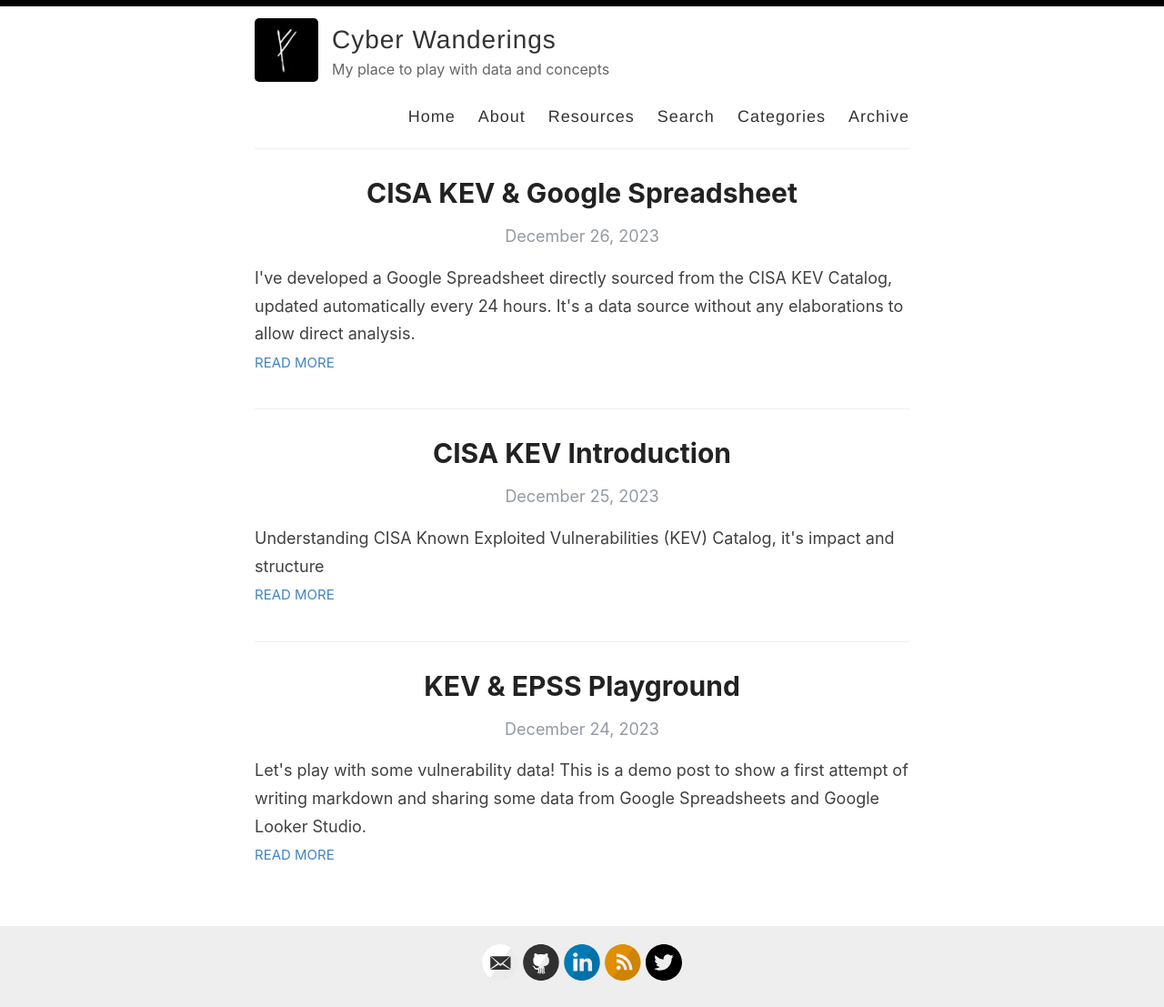
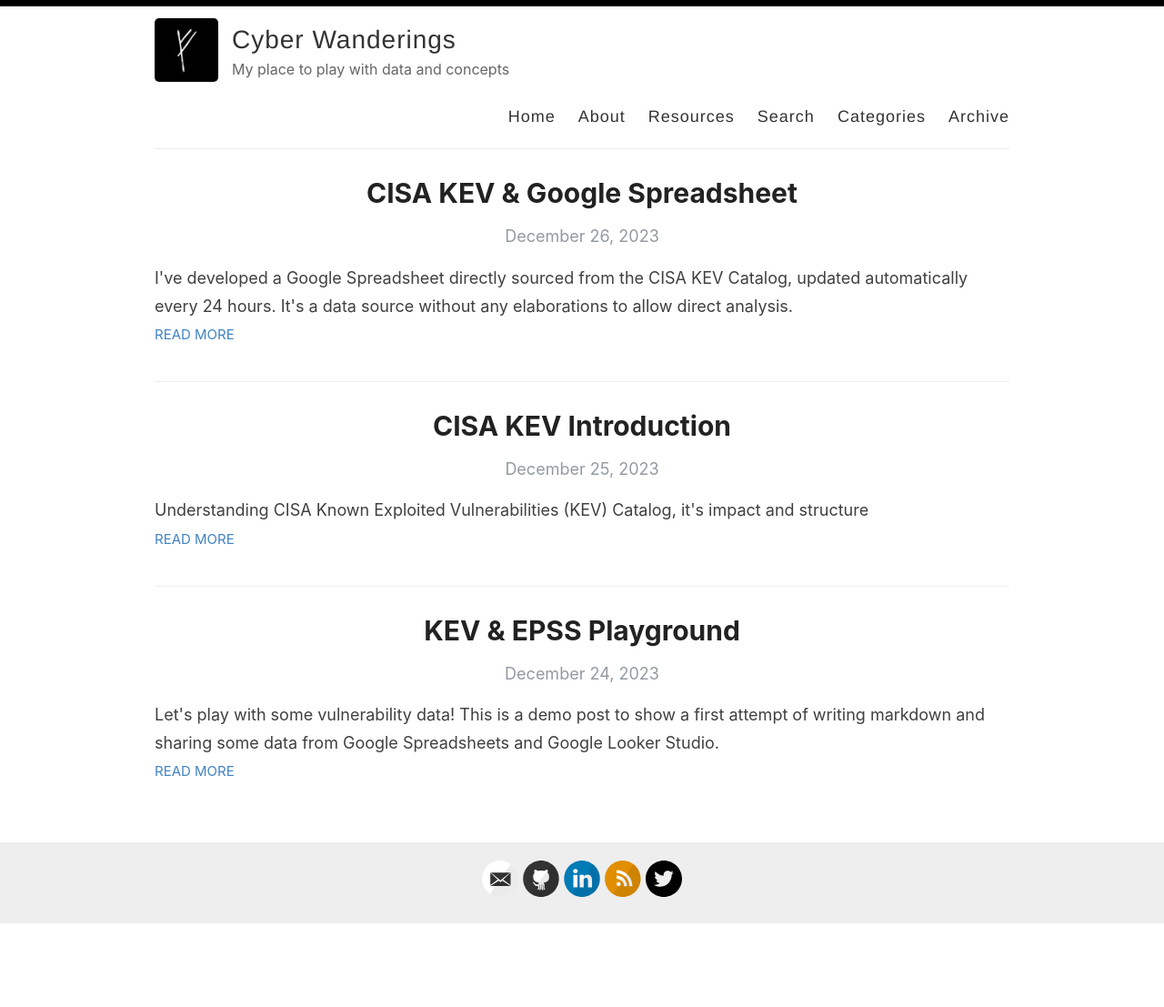
Before and after one commit to alucab/alucab.github.io, a Jekyll site: the page built from index.html, in a window 1280 px wide. Shown: the whole page at 91% size. Built offline with Jekyll 4.4.1, drawn with Linux system fonts in a browser that asks for light colours; the list of posts is cut into pages by our own code; after the commit the page ends 1016 px from its top, so only the background shows below that.

Commit message:
IMPORTANT >> modified max-width to 960

```diff
--- a/assets/style.scss
+++ b/assets/style.scss
@@ -32,7 +32,7 @@
 
 .container {
   margin: 0 auto;
-  max-width: 740px;
+  max-width: 960px;
   padding: 0 10px;
   width: 100%;
 }
```
